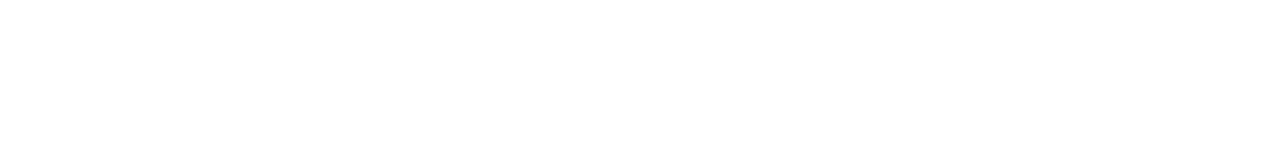
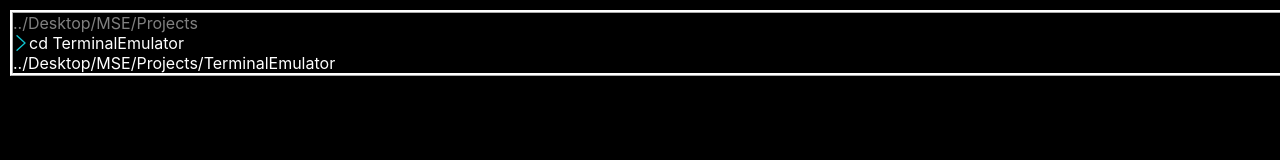
Before and after one commit to rshernan/TerminalEmulator, a plain HTML site: page index.html in a window 1280 px wide. Drawn offline with Linux system fonts and the light colour scheme.

Commit message:
Primer esbozo interfaz terminal

```diff
--- a/assets/css/style.css
+++ b/assets/css/style.css
@@ -0,0 +1,32 @@
+* {
+    margin: 0;
+    padding: 0;
+    box-sizing: border-box;
+    font-family: -apple-system, BlinkMacSystemFont, 'Segoe UI', Roboto, Oxygen, Ubuntu, Cantarell, 'Open Sans', 'Helvetica Neue', sans-serif;
+}
+
+body {
+    width: 100%;
+    height: 100%;
+    background: black;
+    color: white;
+    margin: 10px;
+    border: 3px ridge white;
+}
+
+/* SPAN Styling*/
+
+span {
+    width: 100%;
+    display: flex;
+    flex-wrap: wrap;
+}
+
+span div {
+    width: 100%;
+    display: inline-flex;
+}
+
+span div:first-child{
+    color: gray;
+}
--- a/index.html
+++ b/index.html
@@ -5,13 +5,18 @@
   <meta charset="UTF-8">
   <meta name="viewport" content="width=device-width, initial-scale=1.0">
   <link rel="stylesheet" href="assets/css/style.css">
+  <link href="https://fonts.googleapis.com/css2?family=Roboto+Mono:wght@300&display=swap" rel="stylesheet">
   <script defer type="module" src="./assets/js/main.js"></script>
   <script defer type="modules" src="./assets/js/modules/"></script>
   <title>Terminal</title>
 </head>
 
 <body>
-
+<span>
+  <div id="path">../Desktop/MSE/Projects</div>
+  <div id="console_input"><img src="assets/svg/angulo-de-flecha-derecha.svg">cd TerminalEmulator</div>
+  <div id="console_output">../Desktop/MSE/Projects/TerminalEmulator</div>
+</span>
 </body>
 
 </html>
```
Also changed, not shown: assets/svg/angulo-de-flecha-derecha.svg (added).
